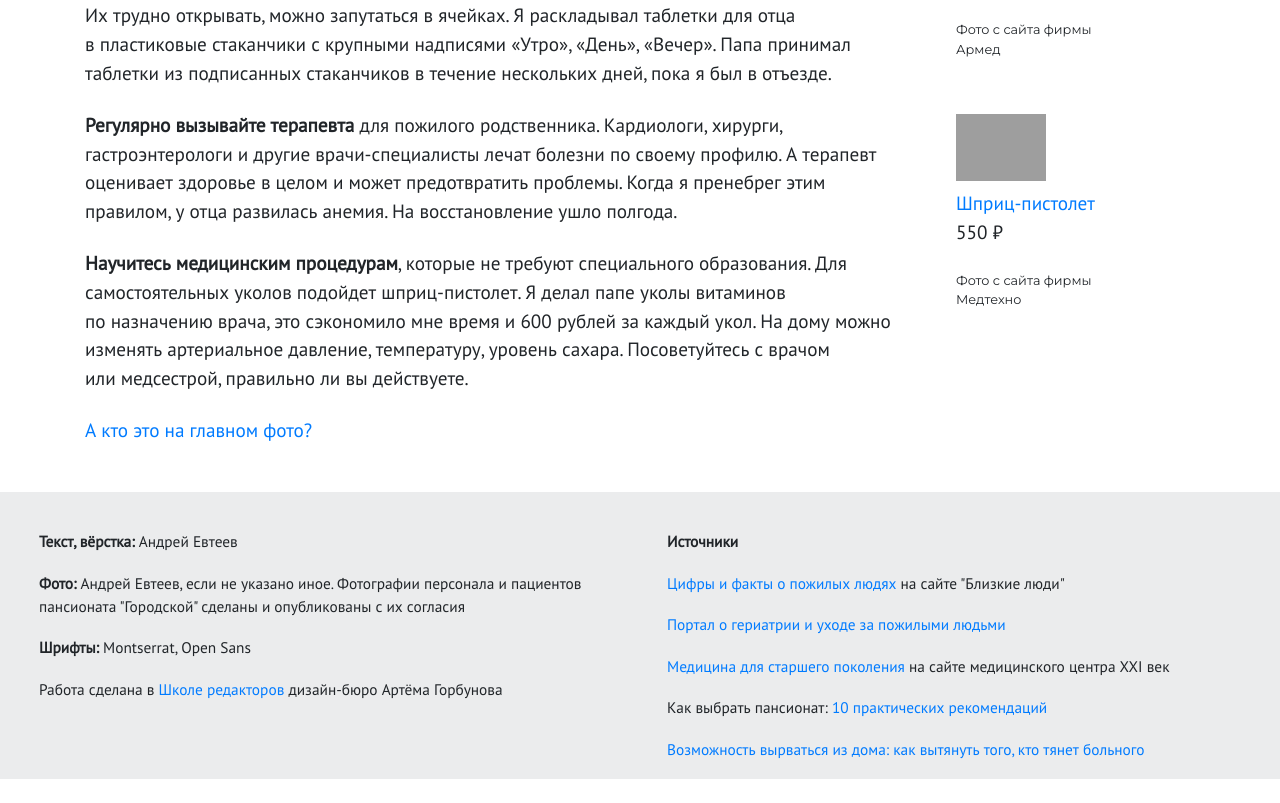
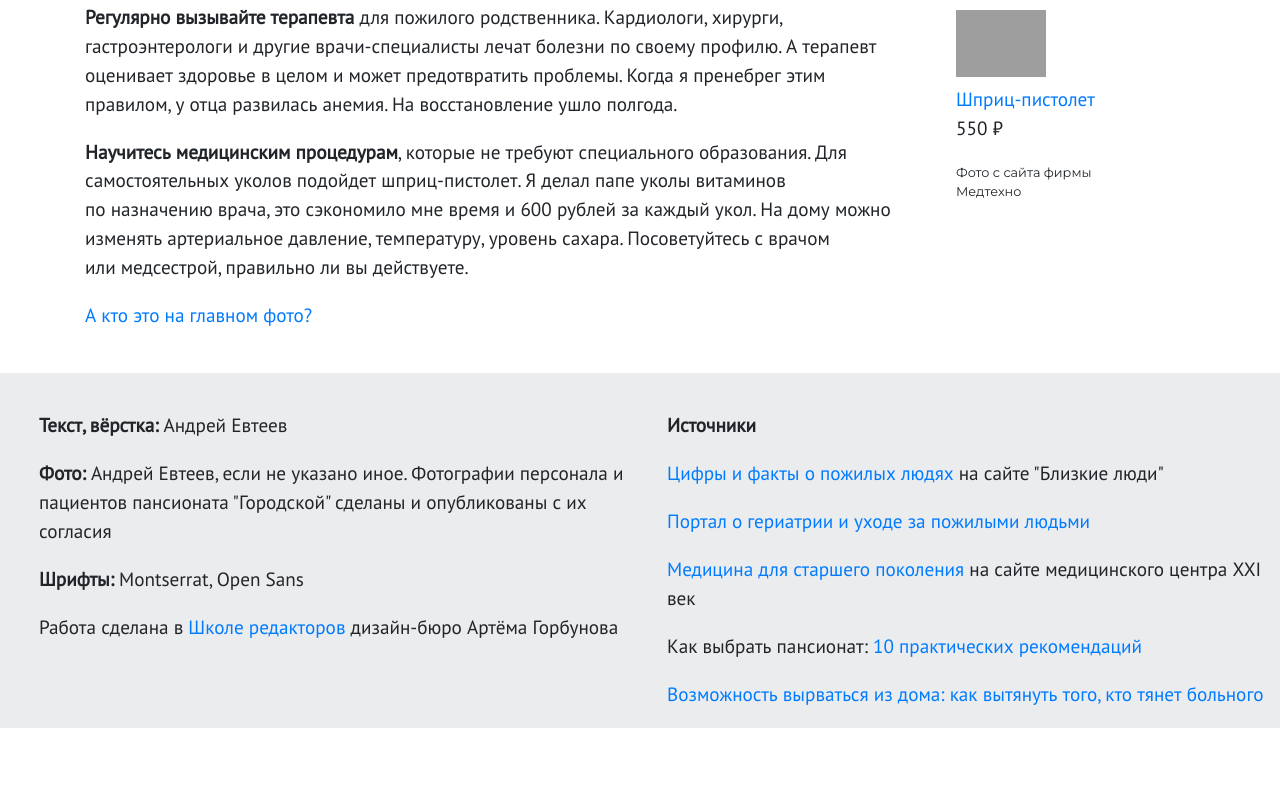
Before and after one commit to a3ev/a3ev.github.io, a plain HTML site: page z6.html in a window 1280 px wide. Shown: the part 6795-7598 px from the top of the page. After the commit the page ends 7547 px from the top, so only its background shows below. Drawn offline with nearby package versions, Linux system fonts and the light colour scheme; grey boxes are pictures that could not be loaded.

Commit message:
Update z6.html

```diff
--- a/z6.html
+++ b/z6.html
@@ -17,9 +17,9 @@ h1, h3 {
     }
 h6 {font-family:"Montserrat";}
 p {font-family: 'PT Sans', sans-serif;
-   font-size: 1.2em;
+   font-size: 1.2rem;
    line-height: 1.5;
-    margin-bottom: 1.2em;
+    margin-bottom: 1.2rem;
    }
 </style>
 
```
